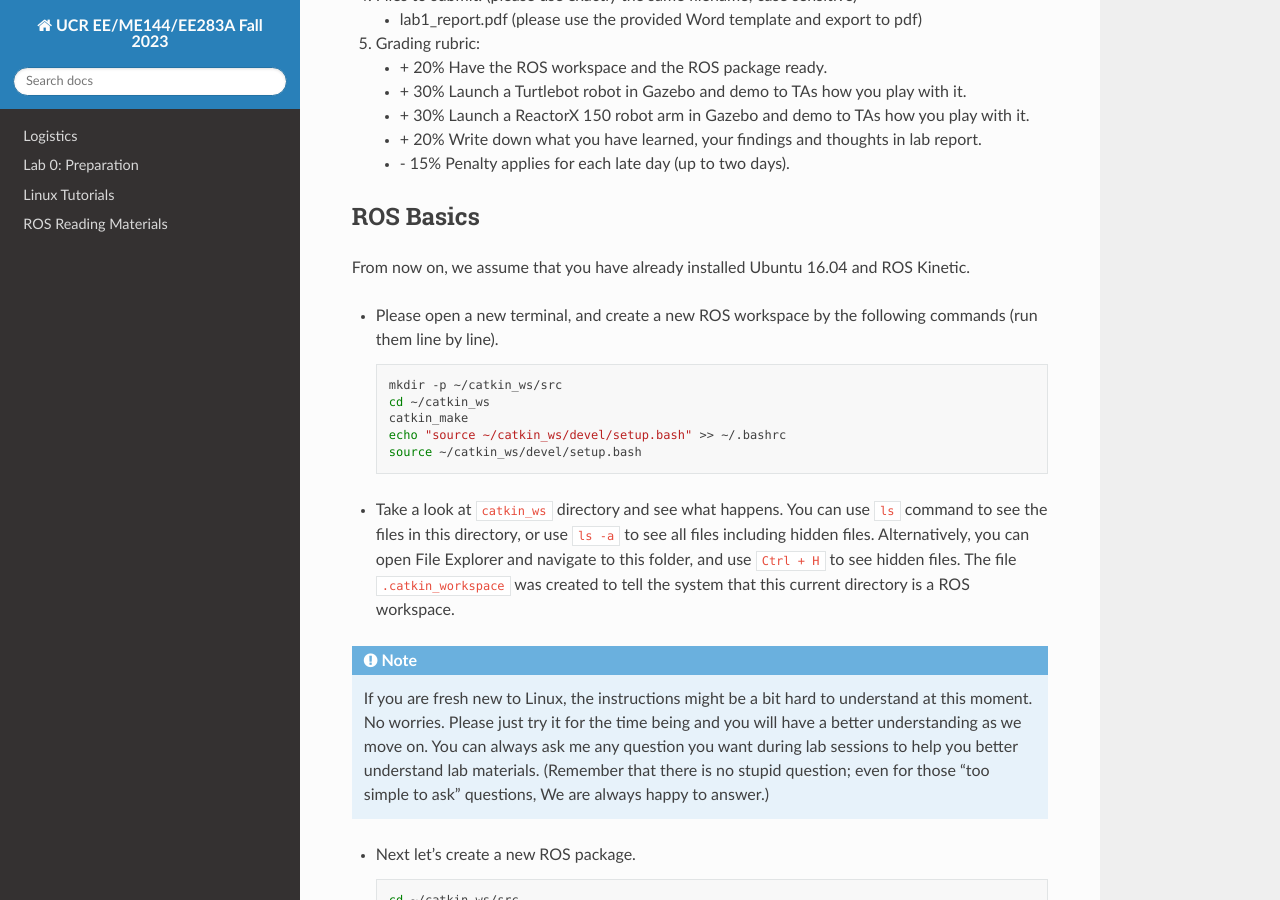
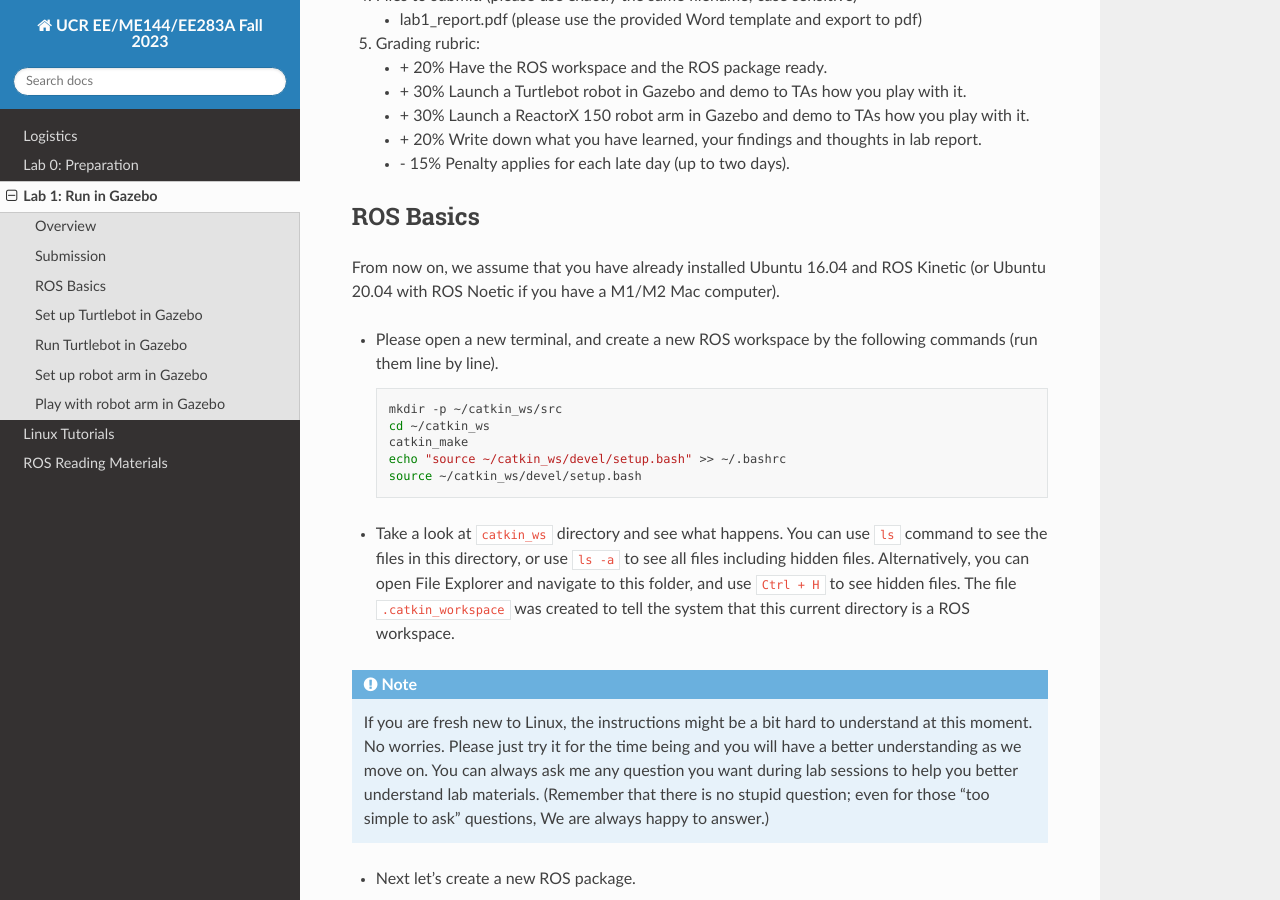
Before and after one commit to UCR-Robotics/ee144, a Sphinx documentation site: the page built from docs/lab1.rst, in a window 1280 px wide and 900 px high, scrolled down 576 px. Built offline with Sphinx 7.4.7 and the Read the Docs theme 2.0.0, drawn with Linux system fonts in a browser that asks for light colours; some of the changed text lies outside the part shown.

Commit message:
up-to-date

```diff
--- a/docs/index.rst
+++ b/docs/index.rst
@@ -24,4 +25,4 @@
 - 09/22/2023: Welcome!
 - 09/29/2023: Please read `logistics <logistics.html>`_.
 - 09/29/2023: `Lab 0 <lab0.html>`_ is up.
-.. - 10/01/2023: `Lab 1 <lab1.html>`_ is up.
+- 10/01/2023: `Lab 1 <lab1.html>`_ is up.
--- a/docs/lab1.rst
+++ b/docs/lab1.rst
@@ -38,7 +38,7 @@
 ROS Basics
 ----------
 
-From now on, we assume that you have already installed Ubuntu 16.04 and ROS Kinetic.
+From now on, we assume that you have already installed Ubuntu 16.04 and ROS Kinetic (or Ubuntu 20.04 with ROS Noetic if you have a M1/M2 Mac computer).
 
 - Please open a new terminal, and create a new ROS workspace by the following commands (run them line by line).
 
@@ -112,6 +112,15 @@
     sudo apt-get install ros-kinetic-turtlebot ros-kinetic-turtlebot-apps ros-kinetic-turtlebot-interactions ros-kinetic-turtlebot-simulator
     sudo apt-get install ros-kinetic-kobuki-ftdi ros-kinetic-ar-track-alvar-msgs
 
+  If you have a M1/M2 computer, please do,
+
+  .. code-block:: bash
+
+    sudo apt-get update
+    sudo apt-get upgrade
+    sudo apt-get install ros-noetic-turtlebot3  ros-kinetic-turtlebot-simulations
+    sudo apt-get install ros-kinetic-kobuki-ftdi
+
 - Navigate to your ``ee144f23`` package and create a new folder and a new launch file.
 
   .. code-block:: bash
@@ -127,6 +136,10 @@
   .. literalinclude:: ../launch/gazebo.launch
     :language: xml
 
+  .. and if you are a M1/M2 Mac user, please copy this and save,
+
+  .. .. literalinclude:: ../launch/gazebo_turtlebot3.launch
+  ..   :language: xml
 
 Run Turtlebot in Gazebo
 -----------------------
@@ -158,6 +171,13 @@
 
     roslaunch turtlebot_teleop keyboard_teleop.launch
 
+  For M1/M2 Mac users,
+
+  .. code-block:: bash
+
+    export TURTLEBOT3_MODEL=burger
+    roslaunch turtlebot3_teleop turtlebot3_teleop_key.launch
+
 - Keep the teleop terminal open (selected) and you should be able to control the robot using keyboard now.
   The teleop program in this terminal takes in whatever keys you entered and
   converts them into velocity commands to send to the robot. Now spend some time playing with it!
@@ -185,6 +205,12 @@
     cd ~/catkin_ws/src
     git clone https://github.com/UCR-Robotics/interbotix_ros_arms.git
 
+  For M1/M2 Mac computers, execute also this command,
+
+  .. code-block:: bash
+
+    sudo apt-get install ros-noetic-moveit-ros
+
 - We can install the dependencies by the following commands.
 
   .. code-block:: bash
@@ -200,6 +226,13 @@
   .. code-block:: bash
 
     sudo apt install python-pip
+    sudo pip install modern_robotics
+
+  For M1/M2 Mac computers, please do,
+
+  .. code-block:: bash
+
+    sudo apt install python3-pip
     sudo pip install modern_robotics
 
 - Lastly, with all dependencies ready, we can build the ROS package by the following commands.
```
Also changed, not shown: other parts of docs/index.rst (+1 -0 lines).
